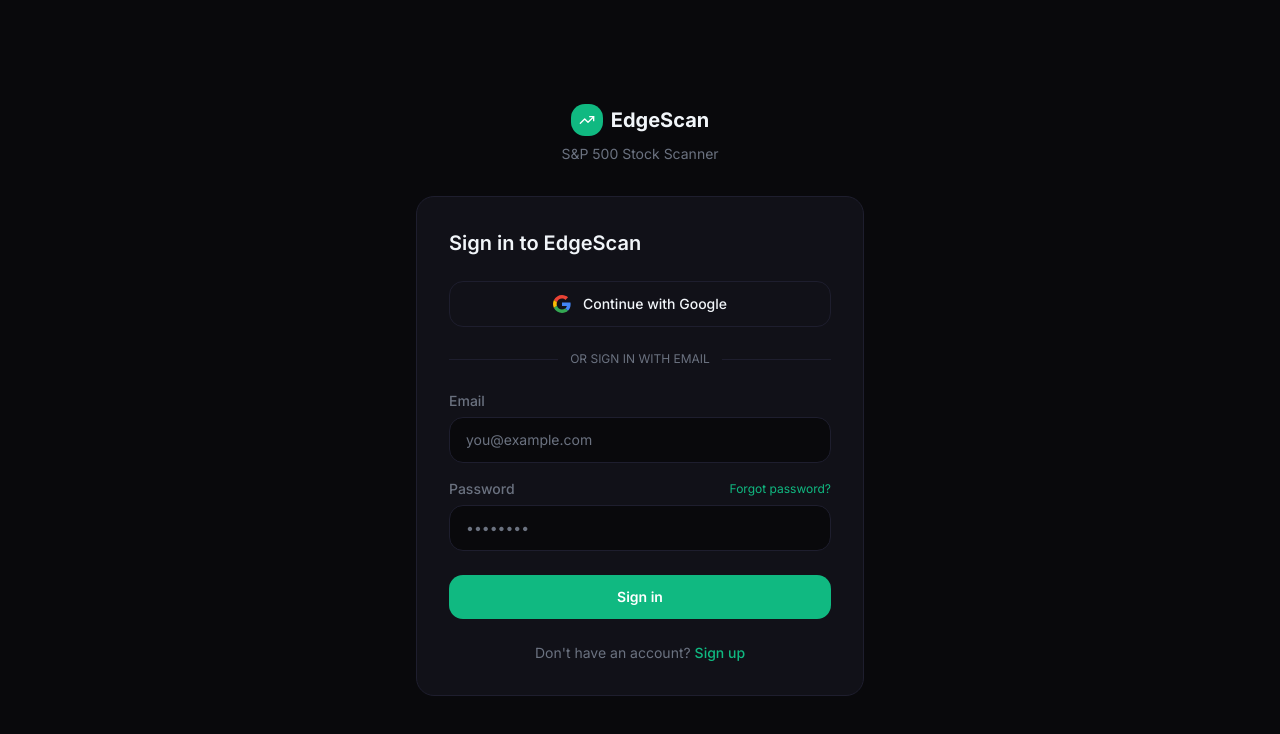
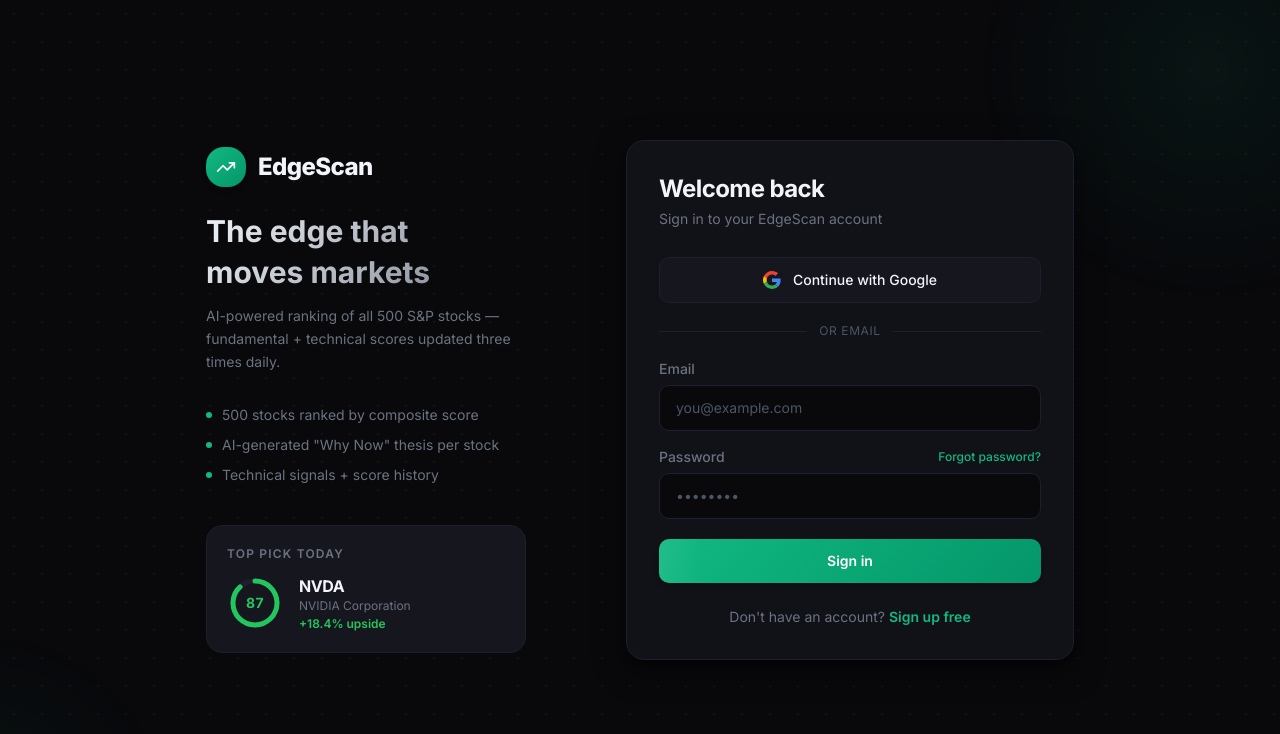
Before and after one commit to FHS92/Trial, a Next.js app in the folder edgescan-v2/frontend/: page /login in a window 1280 px wide. Shown: the top 734 px of the page. Built offline with nearby package versions, Linux system fonts and the light colour scheme; no server answers.

Commit message:
design(phase-b): atmospheric auth layout + premium form cards

```diff
--- a/edgescan-v2/frontend/app/(auth)/layout.tsx
+++ b/edgescan-v2/frontend/app/(auth)/layout.tsx
@@ -3,18 +3,112 @@ import { TrendingUp } from 'lucide-react'
 
 export default function AuthLayout({ children }: { children: React.ReactNode }) {
   return (
-    <div className="min-h-screen flex flex-col items-center justify-center bg-[var(--bg)] p-4">
-      <div className="w-full max-w-md">
-        <div className="text-center mb-8">
-          <Link href="/" className="inline-flex items-center gap-2 justify-center">
-            <div className="flex h-8 w-8 items-center justify-center rounded-lg bg-[var(--accent)]">
-              <TrendingUp className="h-4 w-4 text-white" />
+    <div className="relative min-h-screen flex items-center justify-center overflow-hidden bg-[var(--bg)]">
+
+      {/* Atmospheric background */}
+      <div className="absolute inset-0 dot-grid opacity-60 pointer-events-none" aria-hidden="true" />
+      <div
+        className="absolute -top-48 -right-48 h-[500px] w-[500px] rounded-full opacity-[0.07] pointer-events-none animate-blob"
+        style={{ background: 'radial-gradient(circle, #10b981, transparent 70%)' }}
+        aria-hidden="true"
+      />
+      <div
+        className="absolute -bottom-48 -left-48 h-[400px] w-[400px] rounded-full opacity-[0.05] pointer-events-none"
+        style={{
+          background: 'radial-gradient(circle, #10b981, transparent 70%)',
+          animationDelay: '3s',
+          animation: 'blob 9s infinite',
+        }}
+        aria-hidden="true"
+      />
+
+      {/* Content */}
+      <div className="relative z-10 w-full max-w-[900px] mx-auto px-4 py-12 flex flex-col md:flex-row items-center gap-12 md:gap-20">
+
+        {/* Left: branding + tagline (desktop only) */}
+        <div className="hidden md:flex flex-col gap-6 flex-1 min-w-0">
+          <Link href="/" className="inline-flex items-center gap-3 group w-fit">
+            <div
+              className="flex h-10 w-10 items-center justify-center rounded-xl shadow-md"
+              style={{ background: 'var(--pro-gradient)' }}
+            >
+              <TrendingUp className="h-5 w-5 text-white" />
             </div>
-            <span className="text-xl font-bold text-[var(--text)]">EdgeScan</span>
+            <span className="text-2xl font-extrabold tracking-tight text-[var(--text)]">
+              EdgeScan
+            </span>
           </Link>
-          <p className="text-[var(--text-muted)] text-sm mt-2">S&amp;P 500 Stock Scanner</p>
+
+          <div>
+            <h2 className="text-3xl font-bold leading-snug mb-3 text-gradient">
+              The edge that<br />moves markets
+            </h2>
+            <p className="text-[var(--text-muted)] text-sm leading-relaxed max-w-xs">
+              AI-powered ranking of all 500 S&P stocks — fundamental + technical scores updated three times daily.
+            </p>
+          </div>
+
+          {/* Mini feature pills */}
+          <div className="flex flex-col gap-2.5 mt-2">
+            {[
+              '500 stocks ranked by composite score',
+              'AI-generated "Why Now" thesis per stock',
+              'Technical signals + score history',
+            ].map((feat) => (
+              <div key={feat} className="flex items-center gap-2.5">
+                <div
+                  className="h-1.5 w-1.5 rounded-full shrink-0"
+                  style={{ backgroundColor: 'var(--accent)' }}
+                />
+                <span className="text-sm text-[var(--text-muted)]">{feat}</span>
+              </div>
+            ))}
+          </div>
+
+          {/* Score demo ring preview */}
+          <div
+            className="mt-4 rounded-2xl border border-[var(--border)] p-5 max-w-xs"
+            style={{ background: 'var(--surface-elevated)' }}
+          >
+            <p className="text-xs font-semibold text-[var(--text-muted)] uppercase tracking-widest mb-3">
+              Top pick today
+            </p>
+            <div className="flex items-center gap-4">
+              <div className="relative flex items-center justify-center h-14 w-14 shrink-0">
+                <svg width="56" height="56" style={{ transform: 'rotate(-90deg)' }}>
+                  <circle cx="28" cy="28" r="22" fill="none" stroke="var(--border)" strokeWidth="5" />
+                  <circle cx="28" cy="28" r="22" fill="none" stroke="#22c55e" strokeWidth="5"
+                    strokeLinecap="round"
+                    strokeDasharray="121 138"
+                  />
+                </svg>
+                <span className="absolute text-sm font-bold tabular-nums" style={{ color: '#22c55e' }}>87</span>
+              </div>
+              <div>
+                <p className="font-bold text-[var(--text)] tracking-tight">NVDA</p>
+                <p className="text-xs text-[var(--text-muted)]">NVIDIA Corporation</p>
+                <p className="text-xs font-semibold mt-0.5" style={{ color: '#22c55e' }}>+18.4% upside</p>
+              </div>
+            </div>
+          </div>
         </div>
-        {children}
+
+        {/* Right: form */}
+        <div className="w-full max-w-md flex flex-col gap-6">
+          {/* Mobile logo */}
+          <div className="flex md:hidden items-center justify-center gap-3">
+            <Link href="/" className="inline-flex items-center gap-2.5">
+              <div
+                className="flex h-9 w-9 items-center justify-center rounded-xl shadow-md"
+                style={{ background: 'var(--pro-gradient)' }}
+              >
+                <TrendingUp className="h-4.5 w-4.5 text-white" />
+              </div>
+              <span className="text-xl font-extrabold tracking-tight text-[var(--text)]">EdgeScan</span>
+            </Link>
+          </div>
+          {children}
+        </div>
       </div>
     </div>
   )
--- a/edgescan-v2/frontend/app/(auth)/login/page.tsx
+++ b/edgescan-v2/frontend/app/(auth)/login/page.tsx
@@ -32,7 +32,6 @@ export default function LoginPage() {
       redirect: false,
     })
     if (res?.error) {
-      // Auth.js wraps error codes — check for email-not-verified pattern
       const errMsg = res.error ?? ''
       if (errMsg.includes('EMAIL_NOT_VERIFIED') || errMsg.includes('verify')) {
         setIsVerifyError(true)
@@ -53,20 +52,31 @@ export default function LoginPage() {
     await signIn('google', { redirectTo: callbackUrl })
   }
 
-  const inputClass = [
-    'w-full rounded-lg px-4 py-3 text-sm',
+  const inputBase = [
+    'w-full rounded-[var(--radius)] px-4 py-3 text-sm',
     'bg-[var(--bg)] border border-[var(--border)]',
-    'text-[var(--text)] placeholder:text-[var(--text-muted)]',
-    'focus:outline-none focus:ring-1 focus:ring-[var(--accent)] focus:border-[var(--accent)]',
-    'transition-colors',
+    'text-[var(--text)] placeholder:text-[var(--text-subtle)]',
+    'focus:outline-none focus:border-[var(--accent)]',
+    'focus:shadow-[0_0_0_3px_var(--accent-glow)]',
+    'transition-all duration-200',
   ].join(' ')
 
   return (
-    <div className="rounded-xl border border-[var(--border)] bg-[var(--surface)] p-8">
-      <h1 className="text-xl font-semibold text-[var(--text)] mb-6">Sign in to EdgeScan</h1>
+    <div
+      className="rounded-[var(--radius-xl)] border border-[var(--border)] p-8 shadow-[var(--shadow-lg)]"
+      style={{ background: 'var(--surface)' }}
+    >
+      <div className="mb-7">
+        <h1 className="text-2xl font-bold text-[var(--text)] tracking-tight">Welcome back</h1>
+        <p className="text-sm text-[var(--text-muted)] mt-1">Sign in to your EdgeScan account</p>
+      </div>
 
       {error && (
-        <div className="mb-4 rounded-lg bg-red-900/20 border border-red-700/40 px-4 py-3 text-sm text-red-400" role="alert">
+        <div
+          className="mb-5 rounded-[var(--radius)] border px-4 py-3 text-sm"
+          style={{ background: 'rgba(239,68,68,0.08)', borderColor: 'rgba(239,68,68,0.25)', color: '#f87171' }}
+          role="alert"
+        >
           {error}
           {isVerifyError && (
             <span> Check your inbox (and spam folder) for the verification link.</span>
@@ -79,7 +89,8 @@ export default function LoginPage() {
         type="button"
         onClick={handleGoogle}
         disabled={loading}
-        className="w-full flex items-center justify-center gap-3 border border-[var(--border)] hover:border-[var(--accent)]/50 text-[var(--text)] text-sm font-medium py-3 rounded-lg transition-colors mb-6 disabled:opacity-50"
+        className="w-full flex items-center justify-center gap-3 border border-[var(--border)] hover:border-[var(--accent)] text-[var(--text)] text-sm font-medium py-3 rounded-[var(--radius)] transition-all duration-200 mb-5 disabled:opacity-50 hover:shadow-[0_0_0_3px_var(--accent-glow)]"
+        style={{ background: 'var(--surface-elevated)' }}
       >
         <svg width="18" height="18" viewBox="0 0 48 48" aria-hidden="true">
           <path fill="#EA4335" d="M24 9.5c3.54 0 6.71 1.22 9.21 3.6l6.85-6.85C35.9 2.38 30.47 0 24 0 14.62 0 6.51 5.38 2.56 13.22l7.98 6.19C12.43 13.72 17.74 9.5 24 9.5z"/>
@@ -91,12 +102,12 @@ export default function LoginPage() {
         Continue with Google
       </button>
 
-      <div className="relative mb-6">
+      <div className="relative mb-5">
         <div className="absolute inset-0 flex items-center">
           <div className="w-full border-t border-[var(--border)]" />
         </div>
-        <div className="relative flex justify-center text-xs text-[var(--text-muted)] uppercase">
-          <span className="bg-[var(--surface)] px-3">or sign in with email</span>
+        <div className="relative flex justify-center text-xs text-[var(--text-subtle)] uppercase tracking-wider">
+          <span className="px-3" style={{ background: 'var(--surface)' }}>or email</span>
         </div>
       </div>
 
@@ -113,7 +124,7 @@ export default function LoginPage() {
             value={email}
             onChange={(e) => setEmail(e.target.value)}
             placeholder="you@example.com"
-            className={inputClass}
+            className={inputBase}
           />
         </div>
 
@@ -122,7 +133,11 @@ export default function LoginPage() {
             <label htmlFor="password" className="block text-sm font-medium text-[var(--text-muted)]">
               Password
             </label>
-            <Link href="/forgot" className="text-xs text-[var(--accent)] hover:opacity-80 transition-opacity">
+            <Link
+              href="/forgot"
+              className="text-xs font-medium transition-opacity hover:opacity-70"
+              style={{ color: 'var(--accent)' }}
+            >
               Forgot password?
             </Link>
           </div>
@@ -134,15 +149,14 @@ export default function LoginPage() {
             value={password}
             onChange={(e) => setPassword(e.target.value)}
             placeholder="••••••••"
-            className={inputClass}
+            className={inputBase}
           />
         </div>
 
         <button
           type="submit"
           disabled={loading}
-          className="w-full text-white text-sm font-semibold py-3 rounded-lg transition-opacity hover:opacity-90 disabled:opacity-50 disabled:cursor-not-allowed mt-2"
-          style={{ backgroundColor: 'var(--accent)' }}
+          className="pro-button w-full text-white text-sm font-semibold py-3 rounded-[var(--radius)] mt-1 transition-opacity hover:opacity-90 disabled:opacity-50 disabled:cursor-not-allowed shadow-md"
         >
           {loading ? 'Signing in…' : 'Sign in'}
         </button>
@@ -150,8 +164,12 @@ export default function LoginPage() {
 
       <p className="mt-6 text-center text-sm text-[var(--text-muted)]">
         Don&apos;t have an account?{' '}
-        <Link href="/signup" className="text-[var(--accent)] hover:opacity-80 font-medium transition-opacity">
-          Sign up
+        <Link
+          href="/signup"
+          className="font-semibold transition-opacity hover:opacity-70"
+          style={{ color: 'var(--accent)' }}
+        >
+          Sign up free
         </Link>
       </p>
     </div>
--- a/edgescan-v2/frontend/app/(auth)/signup/page.tsx
+++ b/edgescan-v2/frontend/app/(auth)/signup/page.tsx
@@ -50,33 +50,41 @@ export default function SignupPage() {
     }
   }
 
-  const inputClass = [
-    'w-full rounded-lg px-4 py-3 text-sm',
+  const inputBase = [
+    'w-full rounded-[var(--radius)] px-4 py-3 text-sm',
     'bg-[var(--bg)] border border-[var(--border)]',
-    'text-[var(--text)] placeholder:text-[var(--text-muted)]',
-    'focus:outline-none focus:ring-1 focus:ring-[var(--accent)] focus:border-[var(--accent)]',
-    'transition-colors',
+    'text-[var(--text)] placeholder:text-[var(--text-subtle)]',
+    'focus:outline-none focus:border-[var(--accent)]',
+    'focus:shadow-[0_0_0_3px_var(--accent-glow)]',
+    'transition-all duration-200',
   ].join(' ')
 
   if (success) {
     return (
-      <div className="rounded-xl border border-[var(--border)] bg-[var(--surface)] p-8 text-center">
-        <div className="mb-4 flex justify-center">
-          <div className="h-12 w-12 rounded-full bg-green-900/30 border border-green-700/40 flex items-center justify-center">
-            <svg className="h-6 w-6 text-green-400" fill="none" viewBox="0 0 24 24" stroke="currentColor" aria-hidden="true">
-              <path strokeLinecap="round" strokeLinejoin="round" strokeWidth={2} d="M5 13l4 4L19 7" />
+      <div
+        className="rounded-[var(--radius-xl)] border border-[var(--border)] p-8 text-center shadow-[var(--shadow-lg)]"
+        style={{ background: 'var(--surface)' }}
+      >
+        <div className="mb-5 flex justify-center">
+          <div
+            className="h-14 w-14 rounded-full flex items-center justify-center"
+            style={{ background: 'rgba(34,197,94,0.12)', border: '1.5px solid rgba(34,197,94,0.35)' }}
+          >
+            <svg className="h-7 w-7" fill="none" viewBox="0 0 24 24" stroke="#22c55e" aria-hidden="true">
+              <path strokeLinecap="round" strokeLinejoin="round" strokeWidth={2.5} d="M5 13l4 4L19 7" />
             </svg>
           </div>
         </div>
-        <h2 className="text-lg font-semibold text-[var(--text)] mb-2">Check your email</h2>
-        <p className="text-[var(--text-muted)] text-sm mb-6">
+        <h2 className="text-xl font-bold text-[var(--text)] mb-2">Check your email</h2>
+        <p className="text-[var(--text-muted)] text-sm mb-6 leading-relaxed">
           We&apos;ve sent a verification link to{' '}
-          <span className="text-[var(--text)] font-medium">{email}</span>.
-          Click the link to activate your account.
+          <span className="font-semibold text-[var(--text)]">{email}</span>.
+          Click it to activate your account.
         </p>
         <Link
           href="/login"
-          className="text-[var(--accent)] hover:opacity-80 text-sm font-medium transition-opacity"
+          className="text-sm font-semibold transition-opacity hover:opacity-70"
+          style={{ color: 'var(--accent)' }}
         >
           Back to sign in
         </Link>
@@ -85,11 +93,21 @@ export default function SignupPage() {
   }
 
   return (
-    <div className="rounded-xl border border-[var(--border)] bg-[var(--surface)] p-8">
-      <h1 className="text-xl font-semibold text-[var(--text)] mb-6">Create your account</h1>
+    <div
+      className="rounded-[var(--radius-xl)] border border-[var(--border)] p-8 shadow-[var(--shadow-lg)]"
+      style={{ background: 'var(--surface)' }}
+    >
+      <div className="mb-7">
+        <h1 className="text-2xl font-bold text-[var(--text)] tracking-tight">Create your account</h1>
+        <p className="text-sm text-[var(--text-muted)] mt-1">Free forever — upgrade when you&apos;re ready</p>
+      </div>
 
       {error && (
-        <div className="mb-4 rounded-lg bg-red-900/20 border border-red-700/40 px-4 py-3 text-sm text-red-400" role="alert">
+        <div
+          className="mb-5 rounded-[var(--radius)] border px-4 py-3 text-sm"
+          style={{ background: 'rgba(239,68,68,0.08)', borderColor: 'rgba(239,68,68,0.25)', color: '#f87171' }}
+          role="alert"
+        >
           {error}
         </div>
       )}
@@ -107,7 +125,7 @@ export default function SignupPage() {
             value={name}
             onChange={(e) => setName(e.target.value)}
             placeholder="Jane Doe"
-            className={inputClass}
+            className={inputBase}
           />
         </div>
 
@@ -123,7 +141,7 @@ export default function SignupPage() {
             value={email}
             onChange={(e) => setEmail(e.target.value)}
             placeholder="you@example.com"
-            className={inputClass}
+            className={inputBase}
           />
         </div>
 
@@ -142,7 +160,7 @@ export default function SignupPage() {
               validatePassword(e.target.value)
             }}
             placeholder="Min. 8 characters"
-            className={`${inputClass}${pwError ? ' border-red-500 focus:border-red-500 focus:ring-red-500' : ''}`}
+            className={`${inputBase}${pwError ? ' !border-red-500 focus:!border-red-500 !shadow-[0_0_0_3px_rgba(239,68,68,0.12)]' : ''}`}
           />
           {pwError && (
             <p className="mt-1.5 text-xs text-red-400" role="alert">{pwError}</p>
@@ -157,13 +175,13 @@ export default function SignupPage() {
             onChange={(e) => setAgreed(e.target.checked)}
             className="mt-0.5 h-4 w-4 rounded cursor-pointer accent-[var(--accent)]"
           />
-          <label htmlFor="tos" className="text-sm text-[var(--text-muted)] cursor-pointer">
+          <label htmlFor="tos" className="text-sm text-[var(--text-muted)] cursor-pointer leading-relaxed">
             I agree to the{' '}
-            <Link href="/legal#terms" className="text-[var(--accent)] hover:opacity-80 transition-opacity">
+            <Link href="/legal#terms" className="font-medium transition-opacity hover:opacity-70" style={{ color: 'var(--accent)' }}>
               Terms of Service
             </Link>
             {' '}and{' '}
-            <Link href="/legal#privacy" className="text-[var(--accent)] hover:opacity-80 transition-opacity">
+            <Link href="/legal#privacy" className="font-medium transition-opacity hover:opacity-70" style={{ color: 'var(--accent)' }}>
               Privacy Policy
             </Link>
           </label>
@@ -172,16 +190,19 @@ export default function SignupPage() {
         <button
           type="submit"
           disabled={loading || !agreed || !!pwError}
-          className="w-full text-white text-sm font-semibold py-3 rounded-lg transition-opacity hover:opacity-90 disabled:opacity-50 disabled:cursor-not-allowed mt-2"
-          style={{ backgroundColor: 'var(--accent)' }}
+          className="pro-button w-full text-white text-sm font-semibold py-3 rounded-[var(--radius)] mt-1 transition-opacity hover:opacity-90 disabled:opacity-50 disabled:cursor-not-allowed shadow-md"
         >
-          {loading ? 'Creating account…' : 'Create account'}
+          {loading ? 'Creating account…' : 'Create free account'}
         </button>
       </form>
 
       <p className="mt-6 text-center text-sm text-[var(--text-muted)]">
         Already have an account?{' '}
-        <Link href="/login" className="text-[var(--accent)] hover:opacity-80 font-medium transition-opacity">
+        <Link
+          href="/login"
+          className="font-semibold transition-opacity hover:opacity-70"
+          style={{ color: 'var(--accent)' }}
+        >
           Sign in
         </Link>
       </p>
```
